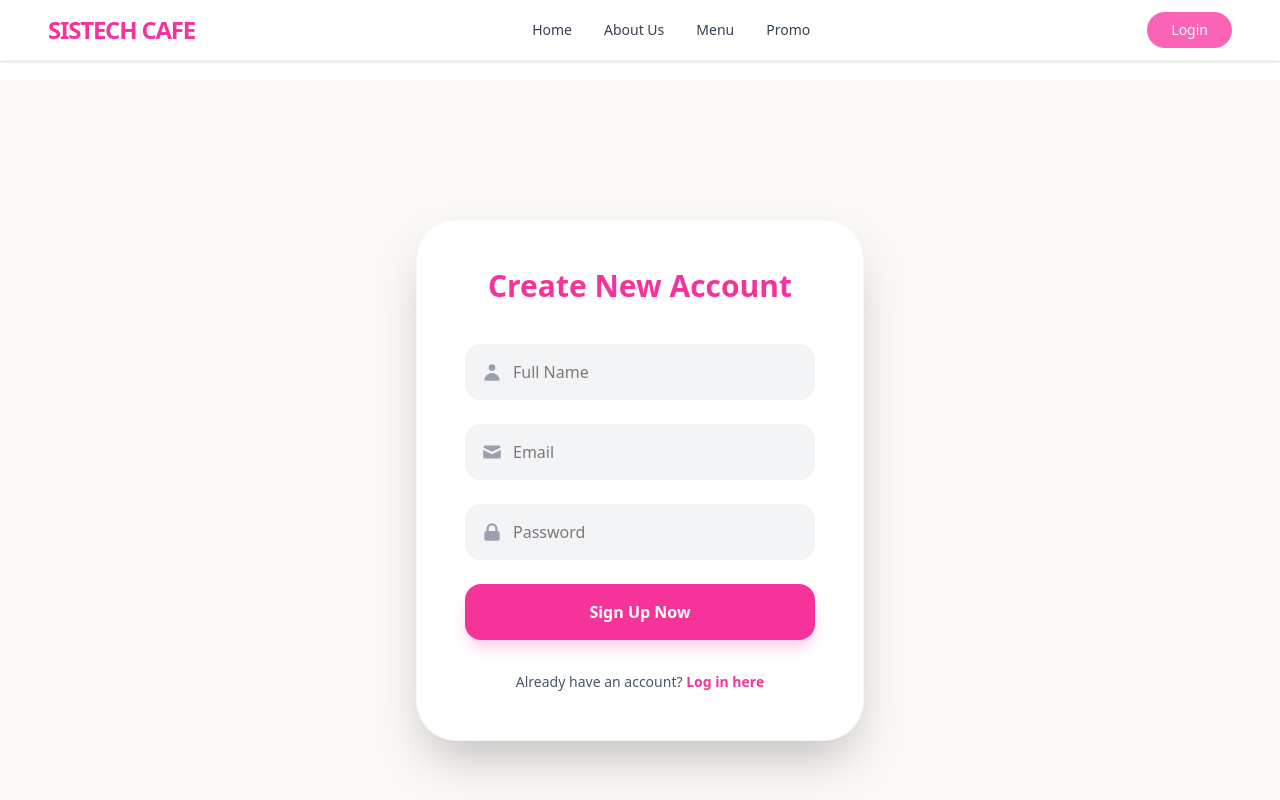
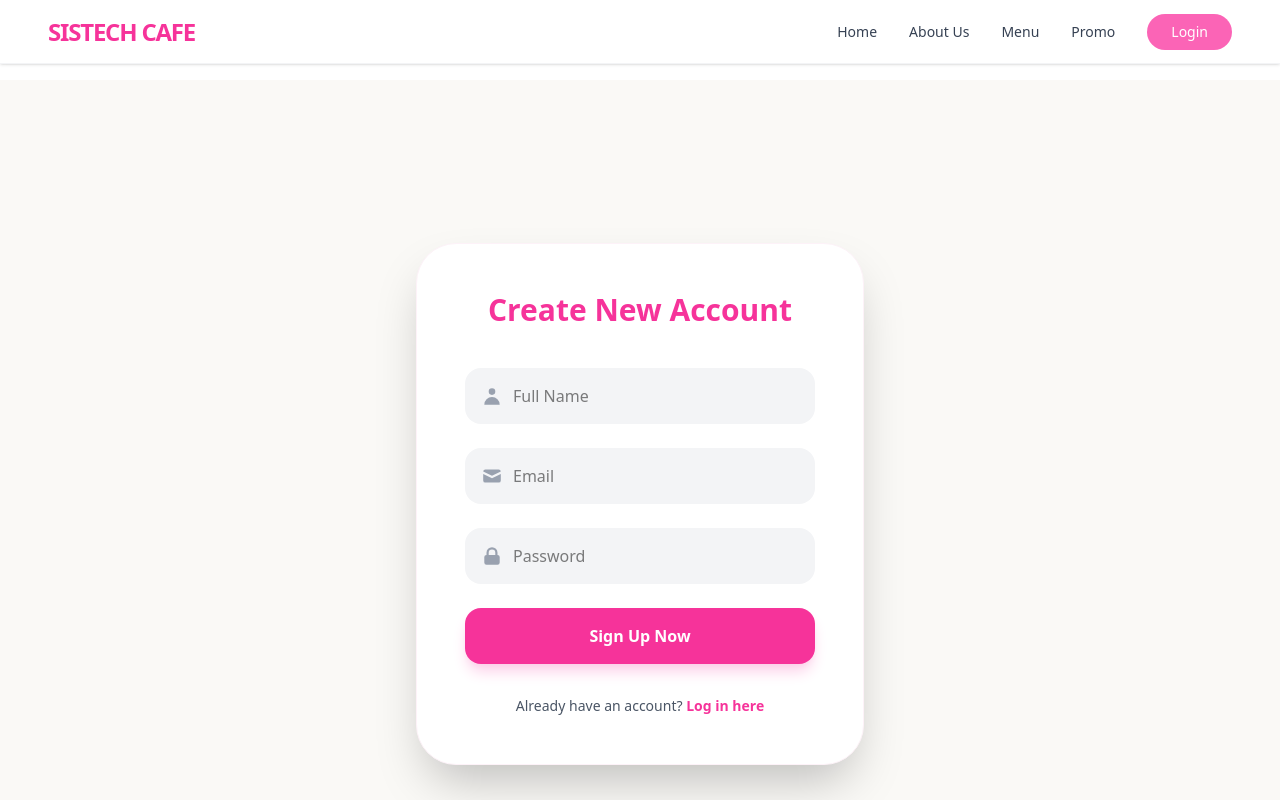
Before and after one commit to desiwulan99/sistech-cafe, a Next.js app: page /register in a window 1280 px wide. Shown: the top 800 px of the page. Built offline with nearby package versions, Linux system fonts and the light colour scheme.

Commit message:
padding login & register, Fix navbar

```diff
--- a/src/app/register/page.tsx
+++ b/src/app/register/page.tsx
@@ -21,7 +21,7 @@ export default function RegisterPage() {
   };
 
   return (
-    <div className="min-h-screen flex items-center justify-center bg-[#FAF9F6] px-4">
+    <div className="min-h-screen pt-24 pb-12 px-4 flex justify-center items-start md:items-center bg-[#FAF9F6]">
       <div className="bg-white p-10 md:p-12 rounded-[2.5rem] shadow-2xl w-full max-w-md border border-pink-50">
         <h1 className="text-3xl font-bold text-center text-pink-500 mb-10">
           Create New Account
--- a/src/components/Navbar.tsx
+++ b/src/components/Navbar.tsx
@@ -1,32 +1,31 @@
 'use client';
 
-import { useState } from 'react'; // Tambahkan useState
+import { useState } from 'react';
 import Link from 'next/link';
 import { useCart } from '../context/CartContext';
-import { ShoppingCart, Menu, X } from 'lucide-react'; // Tambahkan ikon Menu dan X
+import { ShoppingCart, Menu, X } from 'lucide-react';
 import { usePathname } from 'next/navigation';
 
 export default function Navbar() {
   const { toggleCart, itemCount } = useCart();
   const pathname = usePathname();
-  const [isOpen, setIsOpen] = useState(false); // State untuk buka/tutup menu HP
+  const [isOpen, setIsOpen] = useState(false);
 
   return (
-    <nav className="fixed top-0 left-0 w-full z-[9999] bg-white/90 backdrop-blur-sm border-b border-gray-100 shadow-sm py-3 px-4 md:px-12 flex justify-between items-center">
+    <nav className="fixed top-0 left-0 w-full z-[9999] bg-white/90 backdrop-blur-sm border-b border-gray-100 shadow-sm py-3 px-4 md:px-12 flex justify-between items-center h-16">
+      {/* Logo */}
       <Link href="/" className="font-black text-pink-500 text-lg md:text-2xl tracking-tighter">
         SISTECH CAFE
       </Link>
 
-      {/* Navigasi Desktop */}
-      <div className="hidden md:flex gap-8 items-center font-medium text-sm text-gray-700">
+      {/* Wadah Utama Navigasi Desktop (Digabungkan agar sejajar) */}
+      <div className="hidden md:flex items-center gap-8 font-medium text-sm text-gray-700">
         <Link href="/" className="hover:text-pink-500 transition">Home</Link>
         <Link href="/#about" className="hover:text-pink-500 transition">About Us</Link>
         <Link href="/menu" className="hover:text-pink-500 transition">Menu</Link>
         <Link href="/promo" className="hover:text-pink-500 transition">Promo</Link>
-      </div>
 
-      {/* Aksi Samping (Keranjang + Login + Tombol Menu HP) */}
-      <div className="flex items-center gap-4">
+        {/* Keranjang Desktop */}
         {pathname === '/menu' && (
           <button onClick={toggleCart} className="relative p-2 text-gray-600 hover:text-pink-500">
             <ShoppingCart size={20} />
@@ -36,17 +35,28 @@ export default function Navbar() {
           </button>
         )}
 
-        <Link href="/login" className="hidden md:block bg-pink-400 text-white px-6 py-2 rounded-full hover:bg-pink-600 transition text-sm">Login</Link>
+        {/* Tombol Login Desktop */}
+        <Link href="/login" className="bg-pink-400 text-white px-6 py-2 rounded-full hover:bg-pink-600 transition text-sm whitespace-nowrap">
+          Login
+        </Link>
+      </div>
 
-        {/* Tombol Hamburger HP */}
-        <button className="md:hidden p-2" onClick={() => setIsOpen(!isOpen)}>
+      {/* Tombol Hamburger HP (Hanya muncul di HP) */}
+      <div className="flex md:hidden items-center gap-4">
+        {pathname === '/menu' && (
+          <button onClick={toggleCart} className="relative p-2 text-gray-600">
+            <ShoppingCart size={20} />
+            {itemCount > 0 && <span className="absolute top-0 right-0 bg-pink-500 text-white text-[10px] w-4 h-4 flex items-center justify-center rounded-full">{itemCount}</span>}
+          </button>
+        )}
+        <button onClick={() => setIsOpen(!isOpen)}>
           {isOpen ? <X size={24} /> : <Menu size={24} />}
         </button>
       </div>
 
       {/* Overlay Menu HP */}
       {isOpen && (
-        <div className="absolute top-full left-0 w-full bg-white border-b border-gray-100 shadow-xl flex flex-col items-center py-6 gap-6 md:hidden">
+        <div className="absolute top-16 left-0 w-full bg-white border-b border-gray-100 shadow-xl flex flex-col items-center py-6 gap-6 md:hidden">
           <Link href="/" onClick={() => setIsOpen(false)}>Home</Link>
           <Link href="/#about" onClick={() => setIsOpen(false)}>About Us</Link>
           <Link href="/menu" onClick={() => setIsOpen(false)}>Menu</Link>
```
